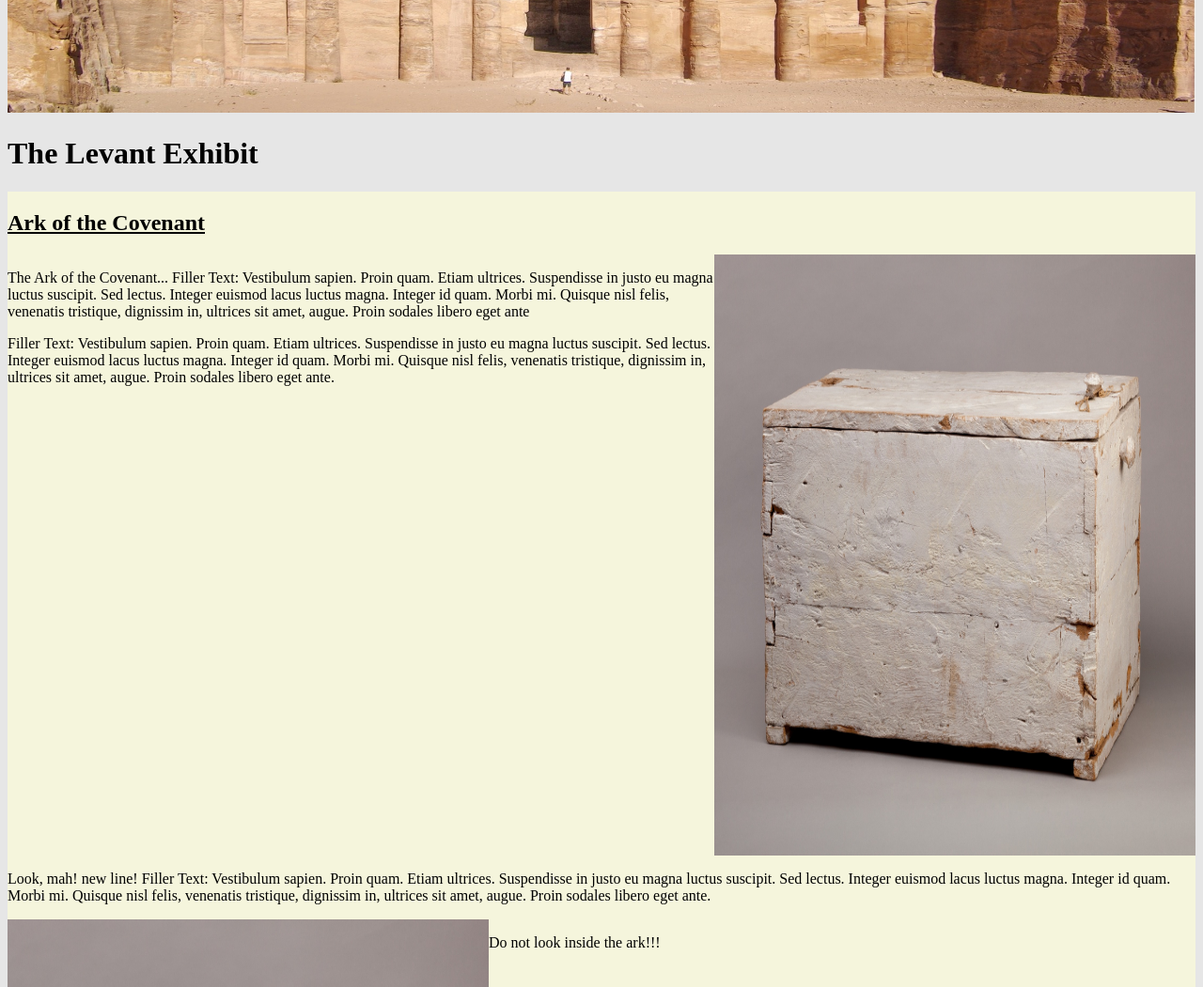
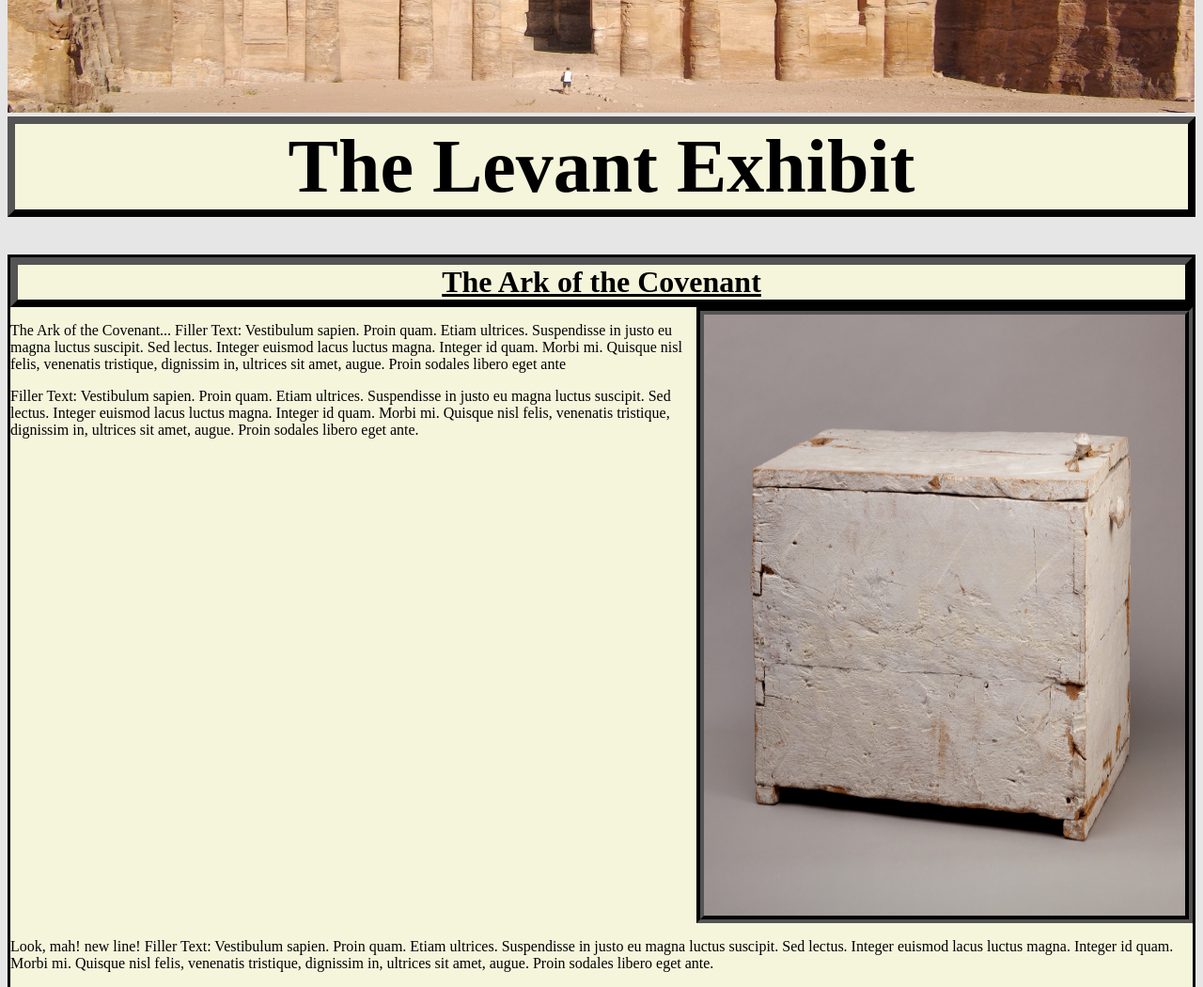
Before and after one commit to LukasChristofMeyer/SDEV153-Final-Project, a plain HTML site: page levant.html in a window 1280 px wide. Shown: the part 860-1911 px from the top of the page at 94% size. Drawn offline with Linux system fonts and the light colour scheme.

Commit message:
Made the website look pretty

```diff
--- a/levant.html
+++ b/levant.html
@@ -32,7 +32,7 @@
    <h1>The Levant Exhibit</h1>
 
    <section> <!-- Each section is essentially for one <h2> -->
-      <h2>Ark of the Covenant</h2>
+      <h2>The Ark of the Covenant</h2>
 
       <!--  A section-division is how the website expects things to be cut up,
             That being a division including text, an optional image, and then text beneath.
--- a/styles.css
+++ b/styles.css
@@ -9,9 +9,11 @@ header {
    align-items: baseline;
    background-color: beige;
 
-   border-bottom: 1vh;
-   border-bottom-color: black;
-   border-bottom-style: solid;
+   border: 0.5vh solid black;
+}
+
+img.logo {
+   width: 25vw;
 }
 
 header nav ul {
@@ -34,28 +36,42 @@ header nav ul a:active{color: rgb(170, 0, 0);}
 
 
 
-h2 {
-   text-decoration: underline;
-}
-
-img.logo {
-   width: 25vw;
-}
-
 img.hero-image {
    height: 90vh;
    width: 100%;
 }
 
+h1 {
+   margin: 0;
+   text-align: center;
+   border: 1vh outset black;
+   background-color: beige;
+   font-size: 5em;
+}
+
 section {
+   margin-top: 5vh;
    background-color: beige;
    display: grid; /* Make the section's divs beneath one another */
+
+   border: 0.25vw solid black;
+   border-bottom: 0.125vw solid black;
+}
+
+h2 {
+   margin: 0;
+   text-align: center;
+   border: 1vh outset black;
+   font-size: 2em;
+   text-decoration: underline;
 }
 
 div.section-division {
    display: flex;
    flex-direction: row;
    flex-wrap: wrap;
+
+   border-bottom: 0.25vw outset black;
 }
 
 div.section-division div.text {
@@ -66,7 +82,8 @@ div.section-division img {
    width: 40vw;
    height: 80vh;
    margin: auto;
-   float: right;
+
+   border: 1vh groove black;
 }
 
 section img.full-image {
@@ -77,6 +94,9 @@ section img.full-image {
 }
 
 footer {
+   margin-top: 5vh;
    background-color: beige;
    text-align: center;
+
+   border: 0.5vh solid black;
 }
```
